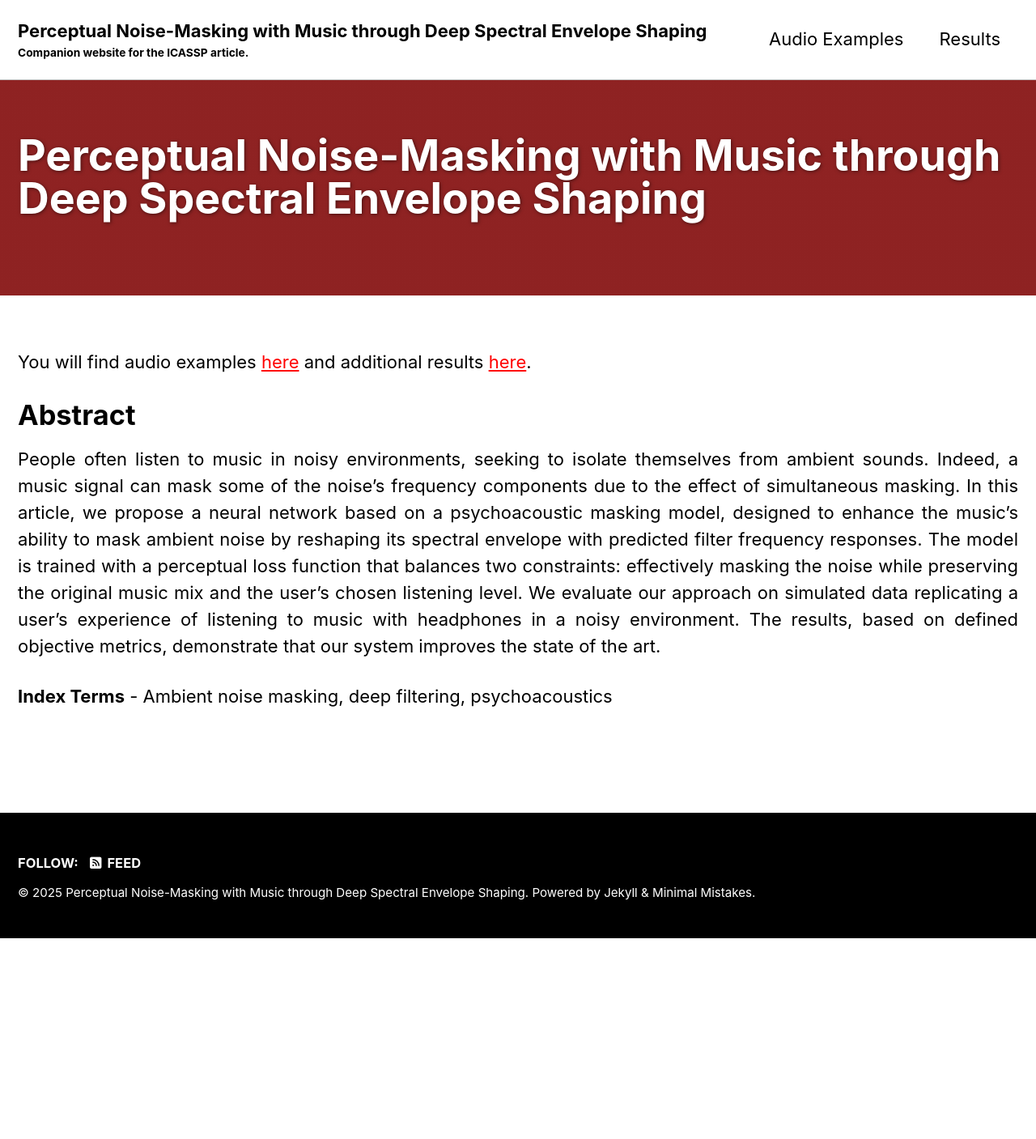
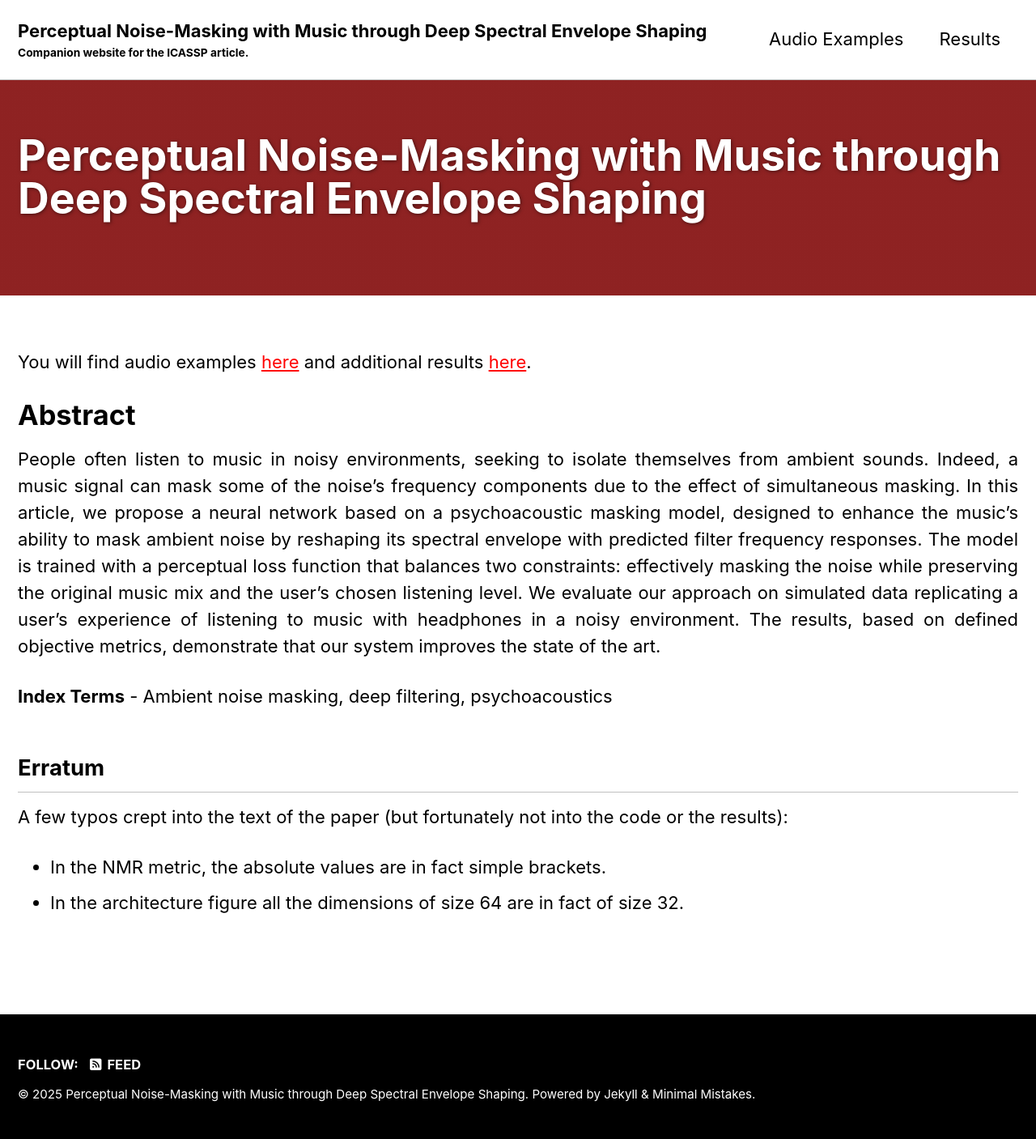
Before and after one commit to ClementineBerger/DPNMM, a Jekyll site: the page built from docs/_pages/home.md, in a window 1280 px wide. Shown: the whole page at 81% size. Built offline with Jekyll 4.4.1, drawn with Linux system fonts in a browser that asks for light colours; cached includes are drawn as plain includes; before the commit the page ends 1159 px from its top, so only the background shows below that.

Commit message:
Update home.md

```diff
--- a/docs/_pages/home.md
+++ b/docs/_pages/home.md
@@ -18,3 +18,8 @@ People often listen to music in noisy environments, seeking to isolate themselve
 {: .text-justify}
 
 **Index Terms** - Ambient noise masking, deep filtering, psychoacoustics
+
+## Erratum
+A few typos crept into the text of the paper (but fortunately not into the code or the results):
+- In the NMR metric, the absolute values are in fact simple brackets.
+- In the architecture figure all the dimensions of size 64 are in fact of size 32.
```
